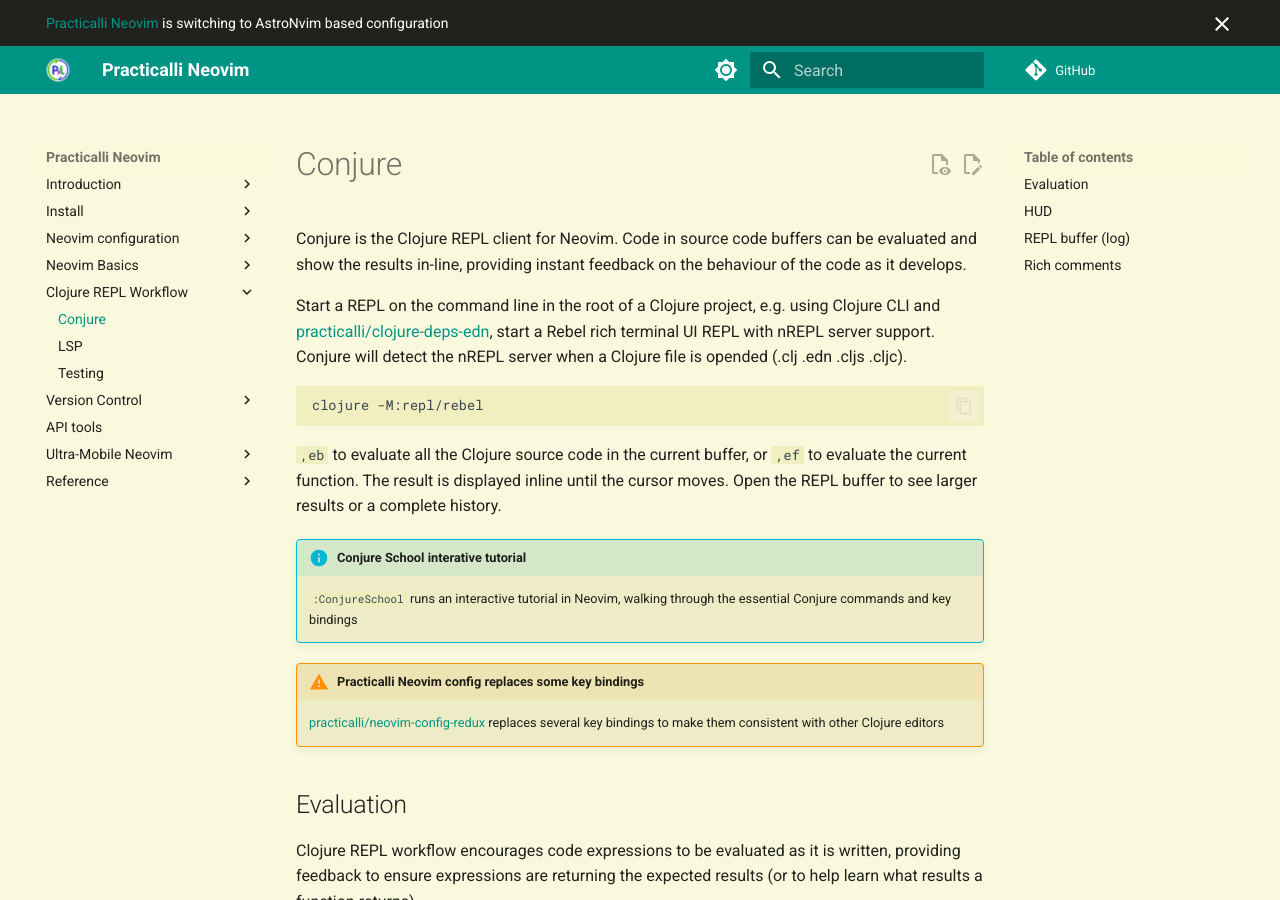
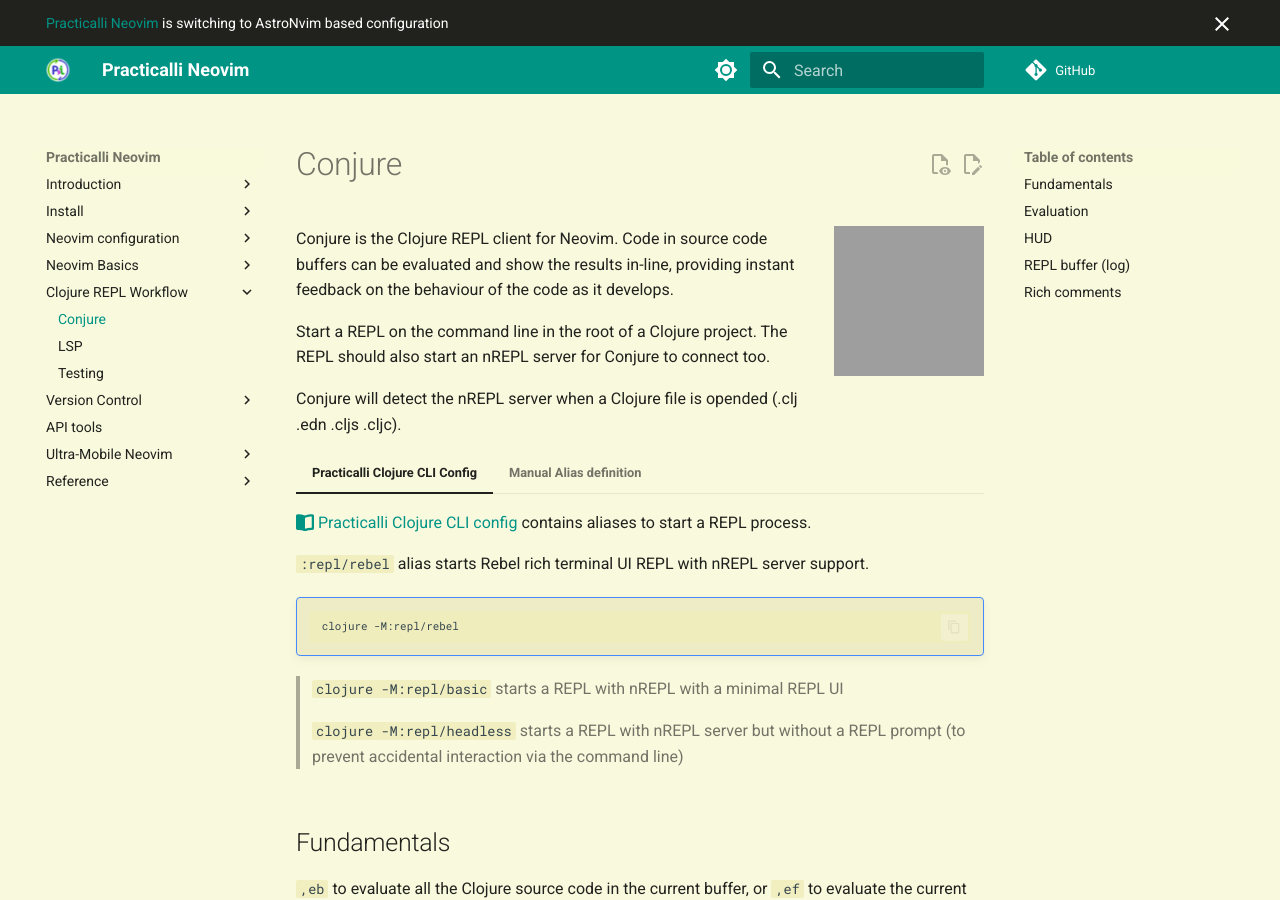
Before and after one commit to practicalli/neovim, an MkDocs documentation site: the page built from docs/repl-driven-development/conjure.md, in a window 1280 px wide and 900 px high. Built offline with MkDocs 1.6.1 and Material for MkDocs 9.7.7, drawn with Linux system fonts in a browser that asks for light colours; plug-ins that fetch from the network failed and are left out; comment, search, counter and statistics services are not loaded; grey boxes are pictures that could not be loaded.

Commit message:
repl: update conjure fundamentals and links to practicalli config

````diff
--- a/docs/repl-driven-development/conjure.md
+++ b/docs/repl-driven-development/conjure.md
@@ -1,12 +1,50 @@
 # Conjure
+
+![Conjure logo](https://github.com/practicalli/graphic-design/blob/live/logos/conjure-logo-wizard.png?raw=true){align=right loading=lazy style="height:150px;width:150px"}
 
 Conjure is the Clojure REPL client for Neovim.  Code in source code buffers can be evaluated and show the results in-line, providing instant feedback on the behaviour of the code as it develops.
 
-Start a REPL on the command line in the root of a Clojure project, e.g. using Clojure CLI and [practicalli/clojure-deps-edn](https://github.com/practicalli/clojure-deps-edn/){target=_blank}, start a Rebel rich terminal UI REPL with nREPL server support.  Conjure will detect the nREPL server when a Clojure file is opended (.clj .edn .cljs .cljc).
+Start a REPL on the command line in the root of a Clojure project.  The REPL should also start an nREPL server for Conjure to connect too.
 
-```shell
-clojure -M:repl/rebel
-```
+Conjure will detect the nREPL server when a Clojure file is opended (.clj .edn .cljs .cljc).
+
+=== "Practicalli Clojure CLI Config"
+    [:fontawesome-solid-book-open: Practicalli Clojure CLI config](https://practical.li/clojure/clojure-cli/practicalli-config/){target=_blank} contains aliases to  start a REPL process.
+
+    `:repl/rebel` alias starts Rebel rich terminal UI REPL with nREPL server support.
+
+    !!! NOTE ""
+        ```shell
+        clojure -M:repl/rebel
+        ```
+
+    > `clojure -M:repl/basic` starts a REPL with nREPL with a minimal REPL UI
+    >
+    > `clojure -M:repl/headless` starts a REPL with nREPL server but without a REPL prompt (to prevent accidental interaction via the command line)
+
+=== "Manual Alias definition"
+    Add aliases to the user configuration for Clojure, e.g. `XDG_HOME_CONFIG/clojure/deps.edn` or `HOME/.clojure/deps.edn`
+    ```clojure
+      ;; Interactive client REPL with nREPL server for Clojure Editor support
+      :repl/basic
+      {:extra-deps {nrepl/nrepl       {:mvn/version "1.0.0"}
+                    cider/cider-nrepl {:mvn/version "0.37.0"}}
+       :main-opts  ["--main" "nrepl.cmdline"
+                    "--middleware" "[cider.nrepl/cider-middleware]"
+                    "--interactive"]}
+
+      ;; Headless REPL with nREPL server for Clojure Editor support
+      :repl/headless
+      {:extra-deps {nrepl/nrepl       {:mvn/version "1.0.0"}
+                    cider/cider-nrepl {:mvn/version "0.37.0"}}
+       :main-opts  ["--main" "nrepl.cmdline"
+                    "--middleware" "[cider.nrepl/cider-middleware]"]}
+    ```
+    !!! INFO "Practicalli Clojure CLI Config aliases"
+        [:fontawesome-solid-book-open: Practicalli Clojure CLI config](https://practical.li/clojure/clojure-cli/practicalli-config/){target=_blank} defines aliases for a wide range of community tools and libraries that extend the features of Clojure CLI
+
+
+## Fundamentals
 
 `,eb` to evaluate all the Clojure source code in the current buffer, or `,ef` to evaluate the current function.  The result is displayed inline until the cursor moves.  Open the REPL buffer to see larger results or a complete history.
 
````
